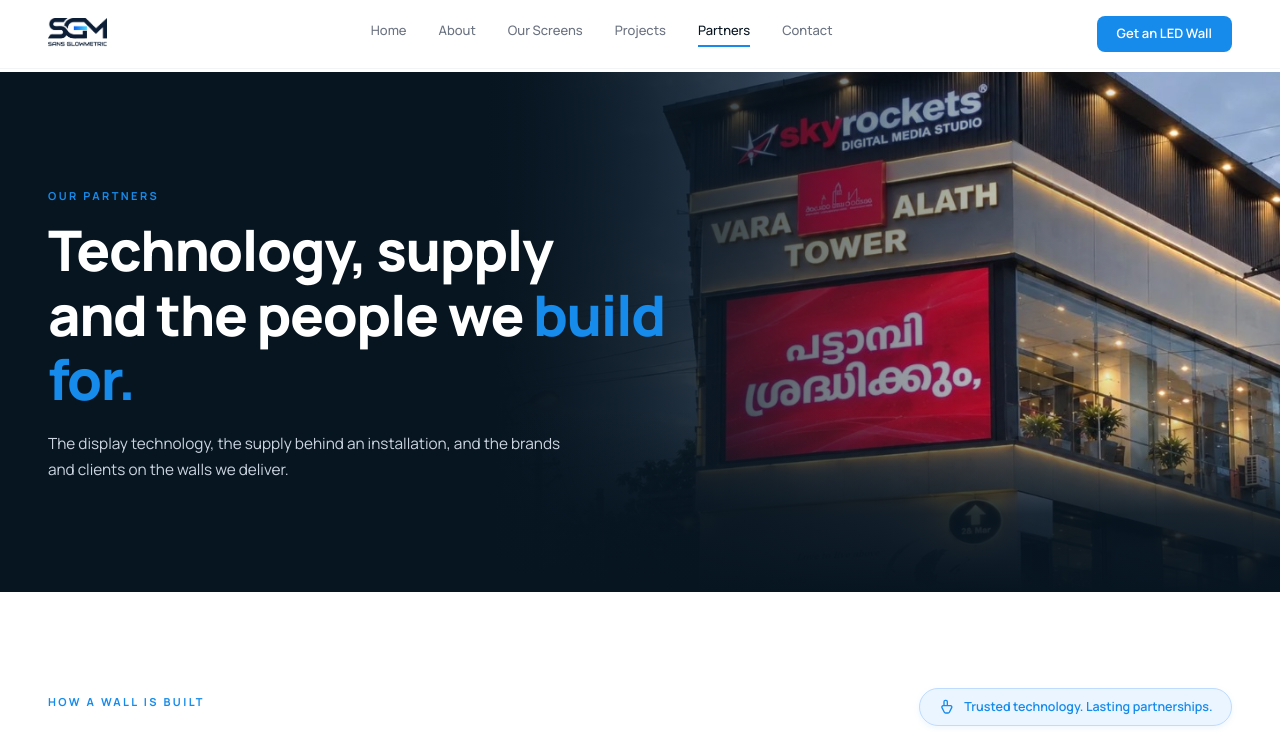
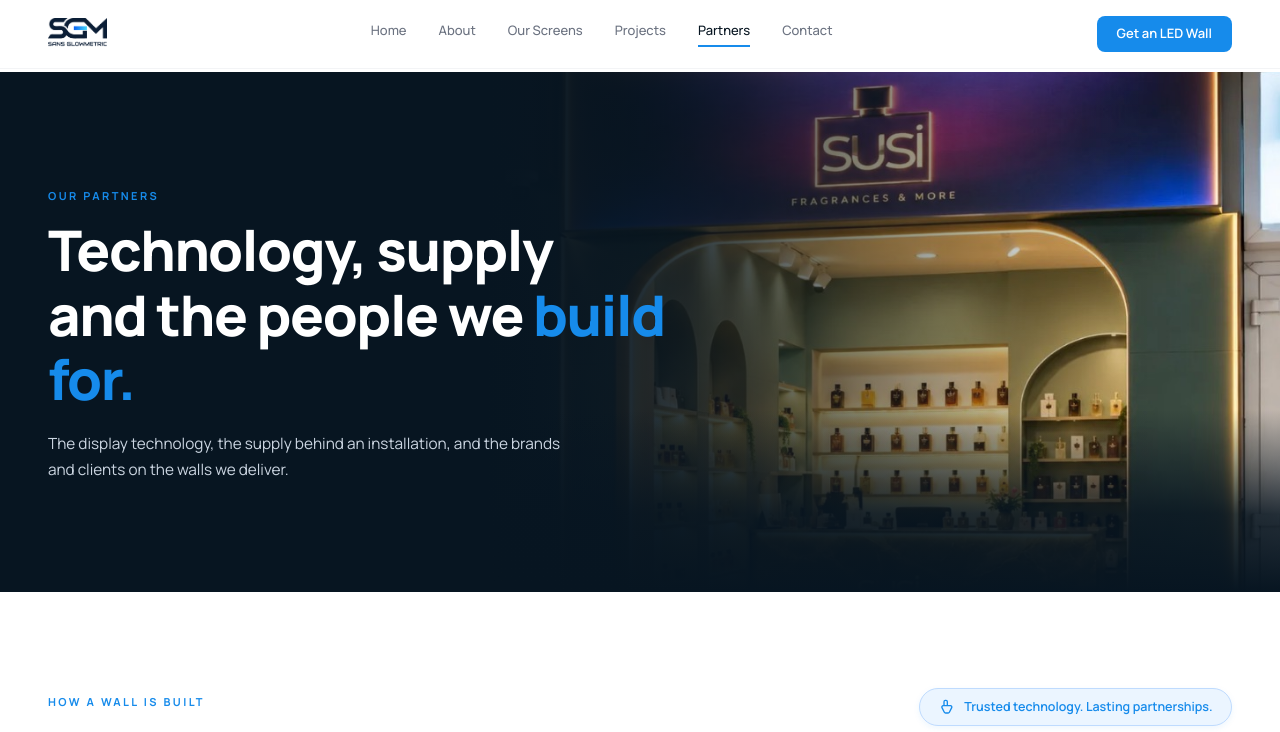
Before and after one commit to PrasobhPS/LED, a React (Vite) app in the folder client/: page /partners in a window 1280 px wide. Shown: the top 732 px of the page. Built offline with nearby package versions, Linux system fonts and the light colour scheme.

Commit message:
changes in hero

```diff
--- a/client/src/pages/PartnersPage.jsx
+++ b/client/src/pages/PartnersPage.jsx
@@ -348,10 +348,10 @@
       <section className="partners-hero">
         <div className="partners-hero-media">
           <img
-            src="/images/work/vara-alath-tower.png"
-            alt="Vara Alath Tower LED screen in Alathur"
+            src="/images/work/susi-fragrances.png"
+            alt="SUSI Fragrances storefront, a client installation"
             className="partners-hero-img"
-            style={{ objectPosition: 'center 22%' }}
+            style={{ objectPosition: 'center 32%' }}
           />
         </div>
         <div className="partners-hero-overlay" />
--- a/client/src/pages/ProjectsPage.jsx
+++ b/client/src/pages/ProjectsPage.jsx
@@ -21,10 +21,10 @@
       <section className="relative w-full flex items-center mt-[72px] overflow-hidden" style={{ backgroundColor: '#071521', minHeight: '500px' }}>
         <div className="absolute inset-0 z-0 w-full h-full">
           <img
-            src="/images/work/vara-alath-tower.png"
+            src="/images/work/dream-haven-truck.png"
             className="w-full h-full object-cover"
-            style={{ objectPosition: 'center 22%' }}
-            alt="Vara Alath Tower LED screen in Alathur"
+            style={{ objectPosition: 'center right' }}
+            alt="Dream Haven mobile LED truck"
           />
           <div
             className="absolute inset-0 w-full h-full"
```
